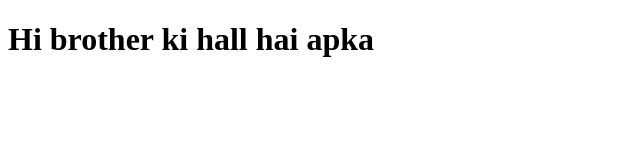
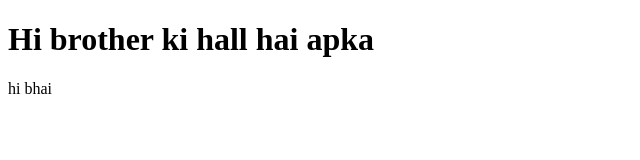
Before and after one commit to dheersrivastav/HTML-COde, a plain HTML site: page mangal.html in a window 1280 px wide. Shown: the full height of the page, 0-640 px from the left. Drawn offline with Linux system fonts and the light colour scheme.

Commit message:
nw para add

```diff
--- a/mangal.html
+++ b/mangal.html
@@ -8,6 +8,7 @@
 <body>
     <div>
         <h1>Hi brother ki hall hai apka</h1>
+        <P>hi bhai </P>
     </div>
 </body>
 </html>
```
